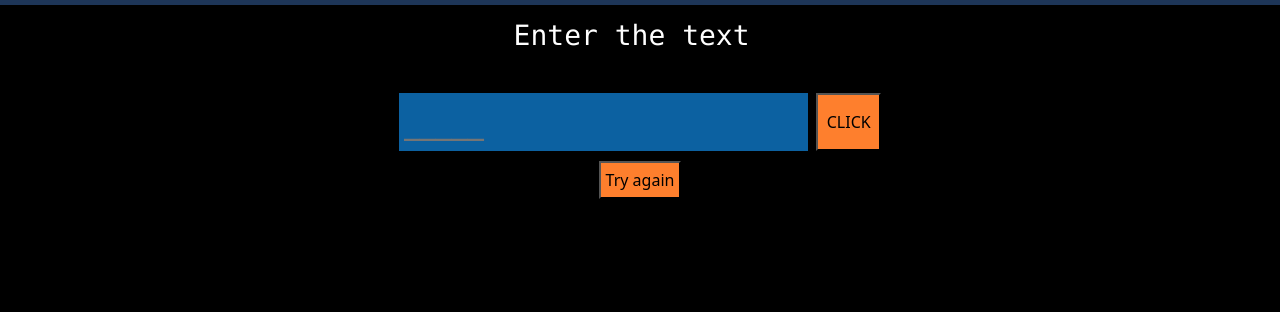
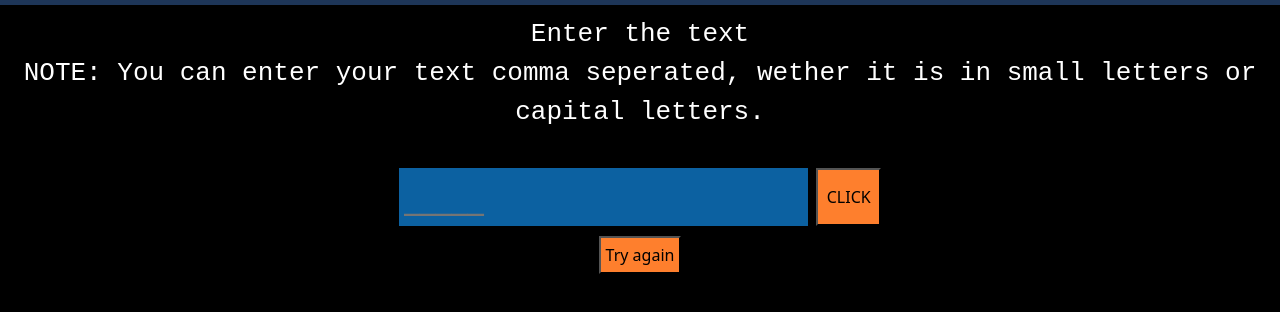
Before and after one commit to divyansh6871/play_with_characters, a plain HTML site: page name.html in a window 1280 px wide. Shown: the part 64-376 px from the top of the page. Drawn offline with nearby package versions, Linux system fonts and the light colour scheme.

Commit message:
Update name.html

```diff
--- a/name.html
+++ b/name.html
@@ -37,7 +37,9 @@
     <div style="float: left;width: 12.5%;">Lorem ipsum dolor sit amet consectetur adipisicing elit. Ipsa ratione ipsum dolorum, doloremque hic atque.</div> -->
     <div style="padding: 10px;display: flex;justify-content: center;">
         <div class="inputfiledsizeinname" style="font-family: monospace;color: white;">
-            <pre>Enter the text </pre>
+            <p style="text-align: center;">Enter the text<br>
+                NOTE: You can enter your text comma seperated, wether it is in small letters or capital letters.
+            </p>
         </div>
     </div>
     <div style="padding: 10px;display: flex;justify-content: center;">
```
